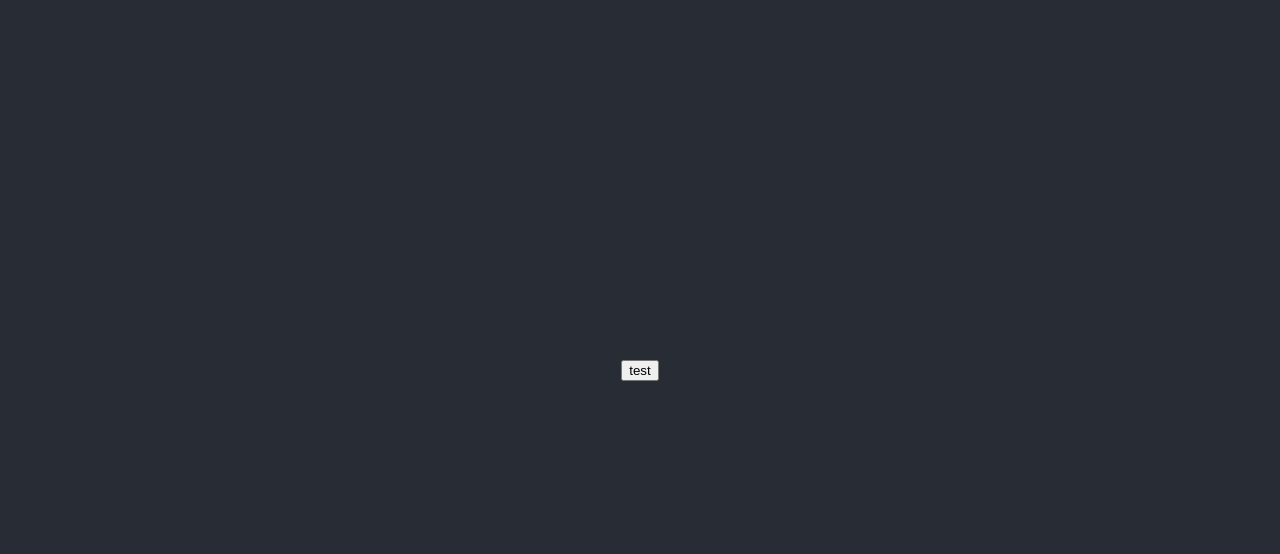
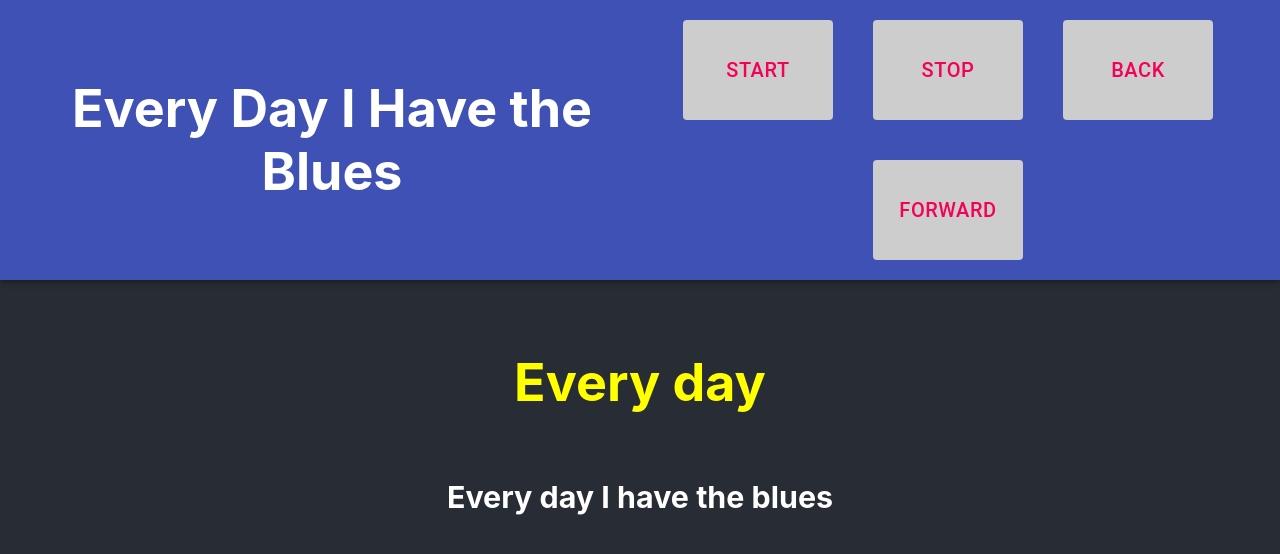
Before and after one commit to tynanford/teleprompter, a React (Create React App) app: page / in a window 1280 px wide. Shown: the top 554 px of the page. Built offline with nearby package versions, Linux system fonts and the light colour scheme.

Commit message:
more features

```diff
--- a/public/index.html
+++ b/public/index.html
@@ -24,7 +24,7 @@
       work correctly both with client-side routing and a non-root public URL.
       Learn how to configure a non-root public URL by running `npm run build`.
     -->
-    <title>React App</title>
+    <title>Teleprompter</title>
   </head>
   <body>
     <noscript>You need to enable JavaScript to run this app.</noscript>
--- a/src/App.js
+++ b/src/App.js
@@ -1,14 +1,21 @@
 import {useState, useEffect} from "react";
+import { Button, AppBar, Toolbar } from '@material-ui/core';
 import './App.css';
 
 function App() {
 
+  // JSON dictionary object: songs[songTitle] = array of lyrics
   const [songs, setSongs] = useState({});
+  // title of the current song
   const [song, setSong] = useState("Every Day I Have the Blues")
+  // index into songs object of current song
   const [songIndex, setSongIndex] = useState(0);
-  const [songList, setSongList] = useState([])
-  const [seconds, setSeconds] = useState(20);
-  const [isActive, setIsActive] = useState(true);
+  // list of titles of songs
+  const [songTitleList, setSongTitleList] = useState([])
+  // current lyric index of current song
+  const [lyricIndex, setLyricIndex] = useState(0);
+  // boolean to either play lyrics or not
+  const [playLyrics, setPlayLyrics] = useState(false);
 
 
   const getData=()=>{
@@ -32,7 +39,7 @@ function App() {
         for(const key in myJson) {
           tempSongList.push(key);
         }
-        setSongList(tempSongList);
+        setSongTitleList(tempSongList);
         //Store in state
       });
   }
@@ -41,54 +48,70 @@ function App() {
     getData()
   },[])
 
+  const switchSong=(increment)=>{
+    setLyricIndex(0);
+    setPlayLyrics(playLyrics => false);
+    if(songIndex === 0 && increment < 0) {
+      setSongIndex(songIndex => songTitleList.length - 1);
+      setSong(songTitleList.length - 1);
+    }
+    else if(songIndex === songTitleList.length - 1 && increment > 0) {
+      setSongIndex(songIndex => 0);
+      setSong(songTitleList[0]);
+    }
+    else {
+      setSongIndex(songIndex => songIndex + increment);
+      setSong(songTitleList[songIndex + increment]);
+    }
+  };
+
   useEffect(() => {
     let interval = null;
-    if (isActive) {
+    if (playLyrics) {
       interval = setInterval(() => {
-        if (songs[song] && seconds == songs[song].length) {
-          setSeconds(0);
-          setSongIndex(songIndex => songIndex + 1);
-          console.log(songList, songIndex);
-          setSong(songList[songIndex]);
+        if (songs[song] && lyricIndex === songs[song].length) {
+          switchSong(1);
         }
         else {
-          setSeconds(seconds => seconds + 1);
+          setLyricIndex(lyricIndex => lyricIndex + 1);
         }
-      }, 1000);
-    } else if (!isActive && seconds !== 0) {
+      }, 2000);
+    } else if (!playLyrics && lyricIndex !== 0) {
       clearInterval(interval);
     }
     return () => clearInterval(interval);
-  }, [isActive, seconds]);
+  }, [playLyrics, lyricIndex]);
 
-  // for(const song in songs) {
-  //   //console.log(song);
-  //   console.log(songs[song][0]);
-  //   for(const index in songs[song]) {
-  //     lyric = songs[song][index];
-  //     //setLyric(songs[song][index]);
-  //     //setTimeout(function () {}, 50000);
-  //   }
-  // }
 
   let content = null;
-  if (songs && songs["Every Day I Have the Blues"]) {
-  //if(songList.length == 38) {
 
-
-  const naviagtionBar = (
-    <div>
-      <button>test</button>
+  const topBar = (
+    //<div style={{position:'fixed', background:'grey', width:'100%'}}>
+    <div style={{background:'grey', width:'100%'}}>
+      <AppBar position="fixed">
+        <Toolbar>
+          <div style={{float:'left', width:'800px'}}>
+            <h1>{songTitleList[songIndex]}</h1>
           </div>
-
+          <div style={{float:'right', width:'800px'}}>
+            <Button style={{margin: '20px', fontSize: '20px', backgroundColor: '#CDCDCD', maxWidth: '150px', maxHeight: '100px', minWidth: '150px', minHeight: '100px'}} color="secondary" onClick={() => {setPlayLyrics(playLyrics => true)}}>Start</Button>
+            <Button style={{margin: '20px', fontSize: '20px', backgroundColor: '#CDCDCD', maxWidth: '150px', maxHeight: '100px', minWidth: '150px', minHeight: '100px'}} color="secondary" onClick={() => {setPlayLyrics(playLyrics => false)}}>Stop</Button>
+            <Button style={{margin: '20px', fontSize: '20px', backgroundColor: '#CDCDCD', maxWidth: '150px', maxHeight: '100px', minWidth: '150px', minHeight: '100px'}} color="secondary" onClick={() => switchSong(-1)}>Back</Button>
+            <Button style={{margin: '20px', fontSize: '20px', backgroundColor: '#CDCDCD', maxWidth: '150px', maxHeight: '100px', minWidth: '150px', minHeight: '100px'}} color="secondary" onClick={() => switchSong(1)}>Forward</Button>
+          </div>
+        </Toolbar>
+      </AppBar>
+    </div>
   );
 
-
+  if (songs && songs["Every Day I Have the Blues"]) {
     content = (
           <div className="App">
             <header className="App-header">
-            {naviagtionBar}
-            <h4>{songs[song][seconds]}</h4>
+              {topBar}
+              <h3>{songs[song][lyricIndex-1]}</h3>
+              <h1 style={{color: 'yellow'}}>{songs[song][lyricIndex]}</h1>
+              <h3>{songs[song][lyricIndex+1]}</h3>
             </header>
           </div>
     );
```
Also changed, not shown: src/App.css (line endings or trailing spaces), 2 other files (tests, documents, lock files or other folders). Lines whose indentation alone changed are shown as unchanged.
